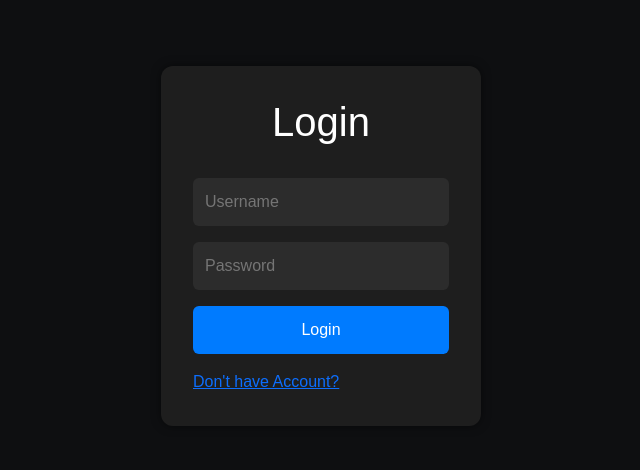
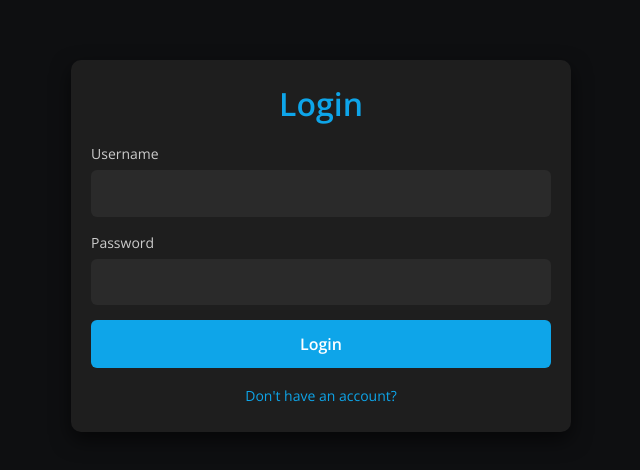
Before and after one commit to Swap1019/ChatApp-FrontEnd, a React (Vite) app in the folder frontend/: page /login in a window 1280 px wide. Shown: the part 154-624 px from the top of the page, without its empty margins (319-959 px from the left). Built offline with nearby package versions, Linux system fonts and the light colour scheme.

Commit message:
:lipstick: rebuilt Auth templates

```diff
--- a/frontend/src/components/LoginForm.jsx
+++ b/frontend/src/components/LoginForm.jsx
@@ -11,53 +11,57 @@ function Form({ route, method }) {
     const [loading, setLoading] = useState(false);
     const navigate = useNavigate();
 
-    const name = method === "login" ? "Login" : "Register";
-
     const handleSubmit = async (e) => {
         setLoading(true);
         e.preventDefault();
 
         try {
             const res = await api.post(route, { username, password })
-            if (method === "login") {
             localStorage.setItem(ACCESS_TOKEN, res.data.access);
             localStorage.setItem(REFRESH_TOKEN, res.data.refresh);
             navigate("/")
-            } else {
-                navigate("/user/login/")
-            }
         } catch (error) {
-            alert(error)
+            alert("Username or password is wrong")
         } finally {
             setLoading(false)
         }
     };
 
     return (
-        <form onSubmit={handleSubmit} className="form-container">
-            <h1>{name}</h1>
+        <div className="form-container">
+            <h2>Login</h2>
+            <form id="multiStepForm" onSubmit={handleSubmit}>
+                <div className="form-group">
+                    <label for="username">Username</label>
                     <input
-                className="form-input"
                         type="text"
                         value={username}
                         onChange={(e) => setUsername(e.target.value)}
-                placeholder="Username"
+                        id="username"
+                        required
                     />
+                </div>
+                <div className="form-group">
+                    <label for="password">Password</label>
                     <input
-                className="form-input"
-                type="password"
+                        type="text"
                         value={password}
                         onChange={(e) => setPassword(e.target.value)}
-                placeholder="Password"
+                        id="password"
+                        required
                     />
+                </div>
                 {loading && <LoadingIndicator />}
-            <button className="form-button" type="submit">
-                {name}
+                <button type="submit" className="btn btn-primary">
+                    Login
                 </button>
+                <div className="bottom-link">
                     <Link to="/register">
-                <span>Don't have Account?</span>
+                        <span>Don't have an account?</span>
                     </Link>
+                </div>
             </form>
+        </div>
     );
 }
 
--- a/frontend/src/components/RegisterForm.jsx
+++ b/frontend/src/components/RegisterForm.jsx
@@ -16,6 +16,18 @@ function Register() {
     const [confirmPassword, setConfirmPassword] = useState("");
     const [loading, setLoading] = useState(false);
     const navigate = useNavigate();
+
+    const step1 = document.getElementById('step1');
+    const step2 = document.getElementById('step2');
+
+    function nextStep() {
+      step1.classList.remove('active');
+      step2.classList.add('active');
+    }
+    function prevStep() {
+      step2.classList.remove('active');
+      step1.classList.add('active');
+    }
 
     const handleSubmit = async (e) => {
         e.preventDefault();
@@ -47,72 +59,105 @@ function Register() {
     };
 
     return (
-        <div className="form-page">
-            <form onSubmit={handleSubmit} className="form-container">
-                <h1>Create an Account</h1>
+        <div className="form-container">
+            <form id="multiStepForm" onSubmit={handleSubmit}>
+                {/* Step 1 */}
+                <div className="form-step active" id="step1" >
+                    <h2>Register</h2>
+                    <div className="form-group">
+                        <label htmlFor="firstname">First Name</label>
                         <input
-                    className="form-input"
+                            type="text"
+                            value={firstName}
+                            onChange={(e) => setFirstName(e.target.value)}
+                            id="firstname"
+                            placeholder="Optional"
+                        />
+                    </div>
+                    <div className="form-group">
+                        <label htmlFor="lastname">Last Name</label>
+                        <input
+                            type="text"
+                            value={lastName}
+                            onChange={(e) => setLastName(e.target.value)}
+                            id="lastname"
+                            placeholder="Optional"
+                        />
+                    </div>
+                    <div className="form-group">
+                        <label htmlFor="nickname">Nickname</label>
+                        <input
+                            type="text"
+                            value={nickName}
+                            onChange={(e) => setNickName(e.target.value)}
+                            id="nickname"
+                            required
+                        />
+                    </div>
+                    <div className="form-group">
+                        <label htmlFor="username">Username</label>
+                        <input
                             type="text"
                             value={userName}
                             onChange={(e) => setUserName(e.target.value)}
-                    placeholder="Username"
+                            id="username"
                             required
                         />
-                <input
-                    className="form-input"
-                    type="text"
-                    value={nickName}
-                    onChange={(e) => setNickName(e.target.value)}
-                    placeholder="Nick Name"
-                    required
-                />
-                <input
-                    className="form-input"
-                    type="email"
-                    value={email}
-                    onChange={(e) => setEmail(e.target.value)}
-                    placeholder="Email"
-                    required
-                />
-                <input
-                    className="form-input"
-                    type="text"
-                    value={firstName}
-                    onChange={(e) => setFirstName(e.target.value)}
-                    placeholder="First Name"
-                    required
-                />
-                <input
-                    className="form-input"
-                    type="text"
-                    value={lastName}
-                    onChange={(e) => setLastName(e.target.value)}
-                    placeholder="Last Name"
-                    required
-                />
-                <input
-                    className="form-input"
-                    type="password"
-                    value={password}
-                    onChange={(e) => setPassword(e.target.value)}
-                    placeholder="Password"
-                    required
-                />
-                <input
-                    className="form-input"
-                    type="password"
-                    value={confirmPassword}
-                    onChange={(e) => setConfirmPassword(e.target.value)}
-                    placeholder="Confirm Password"
-                    required
-                />
-                {loading && <LoadingIndicator />}
-                <button className="form-button" type="submit">
-                    Register
-                </button>
+                    </div>
+                    <button type="button" className="btn btn-primary" onClick={nextStep}>Next</button>
+                        <div className="bottom-link">
                         <Link to="/login">
                             <span>Have an account?</span>
                         </Link>
+                    </div>
+                </div>
+
+                {/* Step 2 */}
+                <div className="form-step" id="step2">
+                    <button type="button" className="back-btn" onClick={prevStep}>
+                        <i className="fa-solid fa-arrow-left"></i>
+                    </button>
+                    <h2>Step 2</h2>
+                    <div className="form-group">
+                        <label htmlFor="email">Email</label>
+                        <input
+                            type="text"
+                            value={email}
+                            onChange={(e) => setEmail(e.target.value)}
+                            id="email"
+                            required
+                        />
+                    </div>
+                    <div className="form-group">
+                        <label htmlFor="password">Password</label>
+                        <input
+                            type="text"
+                            value={password}
+                            onChange={(e) => setPassword(e.target.value)}
+                            id="password"
+                            required
+                        />
+                    </div>
+                    <div className="form-group">
+                        <label htmlFor="confirm">Confirm Password</label>
+                        <input
+                            type="text"
+                            value={confirmPassword}
+                            onChange={(e) => setConfirmPassword(e.target.value)}
+                            id="confirmpassword"
+                            required
+                        />
+                    </div>
+                    {loading && <LoadingIndicator />}
+                    <button type="submit" className="btn btn-primary">
+                        Register
+                    </button>
+                    <div className="bottom-link">
+                        <Link to="/login">
+                            <span>Have an account?</span>
+                        </Link>
+                    </div>
+                </div>
             </form>
         </div>
     );
--- a/frontend/src/styles/Form.css
+++ b/frontend/src/styles/Form.css
@@ -1,59 +1,126 @@
-/* Form.css */
+ @import url('https://fonts.googleapis.com/css2?family=Open+Sans:wght@400;600&display=swap');
+
+    * {
+      margin: 0;
+      padding: 0;
+      box-sizing: border-box;
+      font-family: 'Open Sans', sans-serif;
+    }
 
     body {
-  background-color: #121212;
-  color: #e0e0e0;
-  font-family: 'Segoe UI', Tahoma, Geneva, Verdana, sans-serif;
       display: flex;
+      align-items: center;
       justify-content: center;
-  align-items: center;
+      min-height: 100vh;
+      background: #121212;
+      color: #fff;
+      padding: 15px;
+      width: 100vw;
       height: 100vh;
-  margin: 0;
     }
 
     .form-container {
-  background-color: #1e1e1e;
-  padding: 2rem;
-  border-radius: 12px;
-  box-shadow: 0 0 10px rgba(0, 0, 0, 0.5);
-  width: 320px;
-  display: flex;
-  flex-direction: column;
-  gap: 1rem;
+      width: 100vw;
+      max-width: 500px;
+      background: #1e1e1e;
+      padding: 25px 20px;
+      border-radius: 10px;
+      box-shadow: 0 8px 20px rgba(0,0,0,0.6);
+      overflow: hidden;
+      position: relative;
     }
 
-.form-container h1 {
+    h2 {
       text-align: center;
-  color: #ffffff;
-  margin-bottom: 1rem;
+      margin-bottom: 20px;
+      font-weight: 600;
+      color: #0ea5e9;
     }
 
-.form-input {
-  padding: 0.75rem;
-  border-radius: 6px;
-  border: none;
-  background-color: #2c2c2c;
-  color: #ffffff;
-  font-size: 1rem;
-  outline: none;
-  transition: background-color 0.3s ease;
+    .form-step {
+      display: none;
+      animation: fadeIn 0.3s ease-in-out;
+    }
+    .form-step.active {
+      display: block;
     }
 
-.form-input:focus {
-  background-color: #333333;
+    .form-group {
+      margin-bottom: 15px;
     }
 
-.form-button {
-  padding: 0.75rem;
-  border-radius: 6px;
-  border: none;
-  background-color: #007bff;
-  color: white;
-  font-size: 1rem;
-  cursor: pointer;
-  transition: background-color 0.3s ease;
+    label {
+      font-size: 14px;
+      display: block;
+      margin-bottom: 6px;
+      color: #ccc;
     }
 
-.form-button:hover {
-  background-color: #0056b3;
+    input {
+      width: 100%;
+      padding: 12px;
+      border: none;
+      border-radius: 6px;
+      font-size: 15px;
+      background: #2a2a2a;
+      color: #fff;
     }
+
+    input:focus {
+      outline: 2px solid #0ea5e9;
+    }
+
+    .btn {
+      width: 100%;
+      padding: 12px;
+      border: none;
+      border-radius: 6px;
+      font-size: 16px;
+      font-weight: 600;
+      cursor: pointer;
+      transition: 0.3s;
+    }
+
+    .btn-primary {
+      background: #0ea5e9;
+      color: #fff;
+    }
+    .btn-primary:hover {
+      background: #0284c7;
+    }
+
+    .back-btn {
+      position: absolute;
+      top: 15px;
+      left: 15px;
+      font-size: 22px;
+      color: #fff;
+      cursor: pointer;
+      border: none;
+      background: none;
+    }
+
+    .bottom-link {
+      margin-top: 15px;
+      text-align: center;
+    }
+    .bottom-link a {
+      color: #0ea5e9;
+      text-decoration: none;
+      font-size: 14px;
+    }
+    .bottom-link a:hover {
+      text-decoration: underline;
+    }
+
+    @keyframes fadeIn {
+      from { opacity: 0; transform: translateY(10px); }
+      to { opacity: 1; transform: translateY(0); }
+    }
+
+    @media(max-width: 600px) {
+      .form-container {
+        width: 100vw;
+        padding: 20px 15px;
+      }
+    }
--- a/frontend/src/styles/Home.css
+++ b/frontend/src/styles/Home.css
@@ -18,6 +18,9 @@ body {
 font-family: Arial, sans-serif;
 color: var(--text-color);
 background-color: var(--bg-color);
+height: 100dvh;
+width: 100vw;
+overflow: hidden;
 }
 
 .chat-container {
```
Lines whose indentation alone changed are shown as unchanged.
